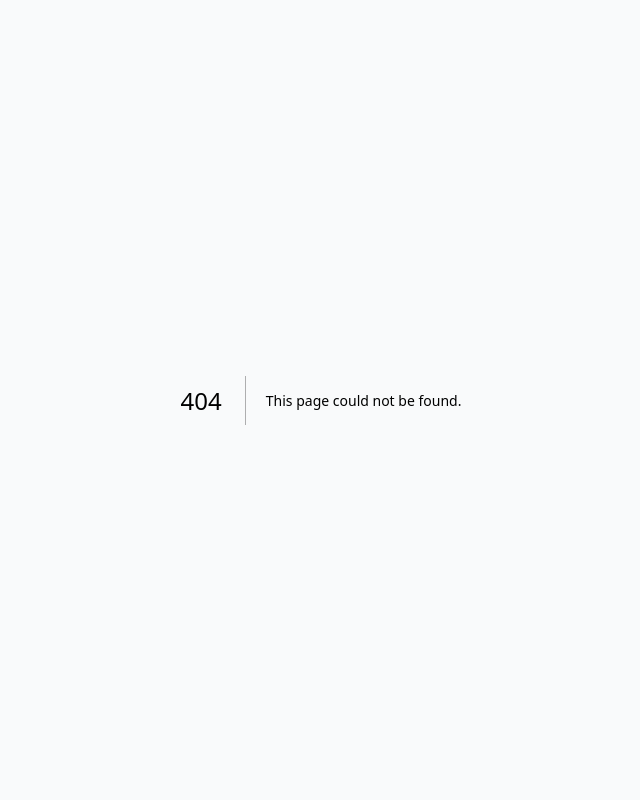
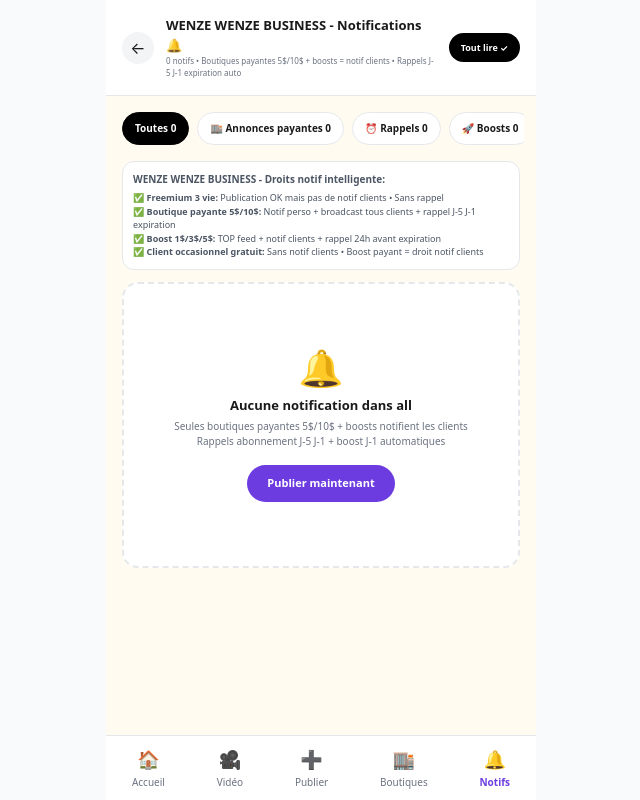
Before and after one commit to kongolokelvin47-cmd/Wenze-pwa, a Next.js app: page /notifications in a window 1280 px wide. Before the commit this address had no page. Shown: the whole page, without its empty margins (319-959 px from the left). Built offline with nearby package versions, Linux system fonts and the light colour scheme.

Commit message:
Add NotificationsPage component for user notifications
This component fetches and displays user notifications with filtering options. It includes functionality for marking notifications as read and checking expiration notifications.

```diff
--- /dev/null
+++ b/app/notifications/page.tsx
@@ -0,0 +1,153 @@
+"use client";
+import { useState, useEffect, useMemo } from "react";
+import { useRouter } from "next/navigation";
+import { getNotifications, markAsRead, markAllAsRead, checkAndNotifyExpirations, WenzeNotif } from "@/lib/notifications";
+
+export default function NotificationsPage(){
+  const router = useRouter();
+  const [notifs, setNotifs] = useState<WenzeNotif[]>([]);
+  const [filter, setFilter] = useState<"all"|"boutique"|"rappels"|"boost"|"perso">("all");
+
+  const load = ()=>{
+    try{
+      const user = JSON.parse(localStorage.getItem("wenze_user")||"{}");
+      setNotifs(getNotifications(user.id || user.ownerWhatsapp || user.whatsapp));
+    } catch{}
+  };
+
+  useEffect(()=>{
+    // ✅ Check expirations à l'ouverture
+    try{ checkAndNotifyExpirations(); } catch{}
+    load();
+    const i = setInterval(load, 2000);
+    const j = setInterval(()=> { try{ checkAndNotifyExpirations(); } catch{} }, 60*60*1000);
+    return ()=> { clearInterval(i); clearInterval(j); };
+  }, []);
+
+  const filtered = useMemo(()=>{
+    return notifs.filter(n=>{
+      if(filter==="all") return true;
+      if(filter==="boutique") return n.type==="new_boutique_annonce";
+      if(filter==="rappels") return n.type.includes("rappel") || n.type.includes("expire");
+      if(filter==="boost") return n.type.includes("boost");
+      if(filter==="perso") return !n.forAllClients && (n.type==="publication_approved" || n.type==="abonnement_payed");
+      return true;
+    });
+  }, [notifs, filter]);
+
+  const unread = notifs.filter(n=> !n.read).length;
+
+  const getIcon = (type: string)=>{
+    if(type==="publication_approved") return "✅";
+    if(type==="abonnement_payed") return "💳";
+    if(type==="boost_payed") return "🚀";
+    if(type==="new_boutique_annonce") return "🏬";
+    if(type==="abonnement_rappel_5j") return "⏰";
+    if(type==="abonnement_rappel_1j") return "⚠️";
+    if(type==="abonnement_expire") return "❌";
+    if(type==="boost_rappel_1j") return "⏰";
+    if(type==="boost_expire") return "📉";
+    if(type==="essai_rappel") return "⏳";
+    return "🔔";
+  };
+
+  const getColor = (n: WenzeNotif)=>{
+    if(!n.read) return "border-[#6C3CE0] bg-[#6C3CE0]/5 border-l-4 border-l-[#6C3CE0]";
+    if(n.type.includes("expire")) return "border-red-200 bg-red-50 border-l-4 border-l-red-500";
+    if(n.type.includes("rappel")) return "border-orange-200 bg-orange-50 border-l-4 border-l-orange-500";
+    if(n.type==="abonnement_payed" || n.type==="boost_payed") return "border-green-200 bg-green-50 border-l-4 border-l-green-500";
+    if(n.forAllClients) return "border-black bg-white border-l-4 border-l-black";
+    return "border-gray-200 bg-white";
+  };
+
+  const timeAgo = (iso: string)=>{
+    try{
+      const diff = Date.now() - new Date(iso).getTime();
+      const m = Math.floor(diff/60000);
+      if(m<1) return "À l'instant";
+      if(m<60) return `${m} min`;
+      const h = Math.floor(m/60);
+      if(h<24) return `${h}h`;
+      const d = Math.floor(h/24);
+      return `${d}j`;
+    } catch{ return ""; }
+  };
+
+  return (
+    <div className="max-w-[430px] mx-auto min-h-screen bg-[#FFFBF0] pb-24">
+      <header className="sticky top-0 bg-white z-20 p-4 border-b flex items-center gap-3">
+        <button onClick={()=> router.push("/")} className="w-8 h-8 bg-gray-100 rounded-full flex items-center justify-center">←</button>
+        <div className="flex-1">
+          <h1 className="font-black text-[13px]">WENZE WENZE BUSINESS - Notifications 🔔 {unread>0?`• ${unread} non lues`:""}</h1>
+          <p className="text-[8px] text-gray-500">
+            {filtered.length} notifs • Boutiques payantes 5$/10$ + boosts = notif clients • Rappels J-5 J-1 expiration auto
+          </p>
+        </div>
+        <button onClick={()=> { markAllAsRead(); load(); }} className="text-[9px] bg-black text-white px-3 py-2 rounded-full font-bold whitespace-nowrap">Tout lire ✓</button>
+      </header>
+
+      <div className="p-4 space-y-3">
+        {/* ✅ FILTRES PRO AVEC NOUVEAUX TYPES */}
+        <div className="flex gap-2 overflow-x-auto pb-1 -mx-1 px-1 scrollbar-none">
+          {[
+            { id:"all", label:`Toutes ${notifs.length}` },
+            { id:"boutique", label:`🏬 Annonces payantes ${notifs.filter(n=>n.type==="new_boutique_annonce").length}` },
+            { id:"rappels", label:`⏰ Rappels ${notifs.filter(n=> n.type.includes("rappel")||n.type.includes("expire")).length}` },
+            { id:"boost", label:`🚀 Boosts ${notifs.filter(n=> n.type.includes("boost")).length}` },
+            { id:"perso", label:`✅ Perso ${notifs.filter(n=> n.type==="publication_approved").length}` },
+          ].map(f=>(
+            <button key={f.id} onClick={()=> setFilter(f.id as any)} className={`whitespace-nowrap px-3 py-2 rounded-full text-[10px] font-black border ${filter===f.id?"bg-black text-white border-black":"bg-white border-gray-200"}`}>{f.label}</button>
+          ))}
+        </div>
+
+        {/* ✅ LÉGENDE DROITS */}
+        <div className="bg-white border rounded-xl p-2.5 text-[9px] text-gray-600">
+          <p className="font-black text-[10px]">WENZE WENZE BUSINESS - Droits notif intelligente:</p>
+          <p className="mt-1">✅ <b>Freemium 3 vie:</b> Publication OK mais pas de notif clients • Sans rappel</p>
+          <p>✅ <b>Boutique payante 5$/10$:</b> Notif perso + broadcast tous clients + rappel J-5 J-1 expiration</p>
+          <p>✅ <b>Boost 1$/3$/5$:</b> TOP feed + notif clients + rappel 24h avant expiration</p>
+          <p>✅ <b>Client occasionnel gratuit:</b> Sans notif clients • Boost payant = droit notif clients</p>
+        </div>
+
+        {filtered.length===0 ? (
+          <div className="text-center py-16 bg-white border-2 border-dashed rounded-2xl">
+            <p className="text-4xl">🔔</p>
+            <p className="font-bold text-[13px] mt-2">Aucune notification dans {filter}</p>
+            <p className="text-[10px] text-gray-500 mt-1">Seules boutiques payantes 5$/10$ + boosts notifient les clients<br/>Rappels abonnement J-5 J-1 + boost J-1 automatiques</p>
+            <button onClick={()=> router.push("/publier")} className="mt-4 bg-[#6C3CE0] text-white px-5 py-2.5 rounded-full font-bold text-[11px]">Publier maintenant</button>
+          </div>
+        ) : filtered.map(n=>(
+          <div key={n.id} onClick={()=> { markAsRead(n.id); load(); if(n.actionUrl) router.push(n.actionUrl); }} className={`rounded-2xl p-3 flex gap-3 cursor-pointer border-2 ${getColor(n)}`}>
+            {n.image ? <img src={n.image} alt="" className="w-14 h-14 rounded-xl object-cover border bg-white"/> : <div className={`w-14 h-14 rounded-xl flex items-center justify-center text-xl border bg-white ${n.type.includes("expire")?"text-red-500": n.type.includes("rappel")?"text-orange-500":""}`}>{getIcon(n.type)}</div>}
+            <div className="flex-1 min-w-0">
+              <div className="flex justify-between gap-2">
+                <p className="font-black text-[11px] leading-tight">{n.title} {!n.read && <span className="ml-1 w-2 h-2 bg-red-500 rounded-full inline-block"></span>}</p>
+                <p className="text-[9px] text-gray-400 whitespace-nowrap">{timeAgo(n.createdAt)}</p>
+              </div>
+              <p className="text-[10px] text-gray-700 mt-1 line-clamp-2 leading-tight">{n.message}</p>
+              <div className="flex gap-2 mt-1.5 flex-wrap">
+                <span className="text-[8px] bg-black/10 px-2 py-1 rounded-full font-bold">{n.boutiqueName||"WENZE WENZE BUSINESS"} {n.forAllClients?"• 📢 Tous clients":"• Perso"}</span>
+                {n.prix && <span className="text-[8px] bg-[#6C3CE0]/10 text-[#6C3CE0] px-2 py-1 rounded-full font-black">{n.prix}</span>}
+                <span className={`text-[8px] px-2 py-1 rounded-full font-bold ${n.type.includes("expire")?"bg-red-500 text-white": n.type.includes("rappel")?"bg-orange-500 text-white": n.forAllClients?"bg-black text-white":"bg-white border"}`}>{n.type.replace("_"," ")}</span>
+              </div>
+            </div>
+          </div>
+        ))}
+
+        {filtered.length>0 && (
+          <div className="text-center py-4">
+            <p className="text-[9px] text-gray-400">WENZE WENZE BUSINESS • Taux 1$ = 2300 CDF • 0% commission • Rappels auto toutes les heures</p>
+          </div>
+        )}
+      </div>
+
+      <nav className="fixed bottom-0 max-w-[430px] w-full bg-white border-t flex justify-around py-2.5 text-[10px] z-30">
+        <button onClick={()=> router.push("/")} className="flex flex-col items-center gap-0.5 text-gray-500"><span className="text-[18px]">🏠</span>Accueil</button>
+        <button onClick={()=> router.push("/video")} className="flex flex-col items-center gap-0.5 text-gray-500"><span className="text-[18px]">🎥</span>Vidéo</button>
+        <button onClick={()=> router.push("/publier")} className="flex flex-col items-center gap-0.5 text-gray-500"><span className="text-[18px]">➕</span>Publier</button>
+        <button onClick={()=> router.push("/boutiques")} className="flex flex-col items-center gap-0.5 text-gray-500"><span className="text-[18px]">🏬</span>Boutiques</button>
+        <button onClick={()=> router.push("/notifications")} className="font-bold text-[#6C3CE0] flex flex-col items-center gap-0.5"><span className="text-[18px]">🔔</span>Notifs {unread>0 && <span className="text-[8px] bg-red-600 text-white px-1.5 py-0.5 rounded-full -mt-1">{unread}</span>}</button>
+      </nav>
+    </div>
+  )
+}
```
